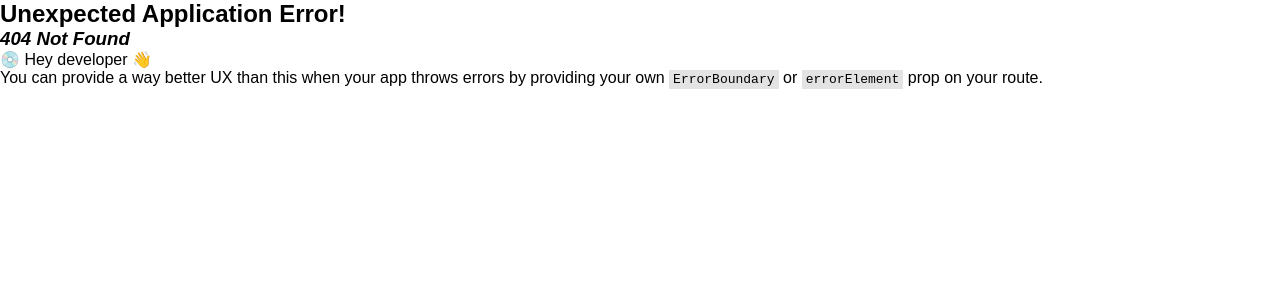
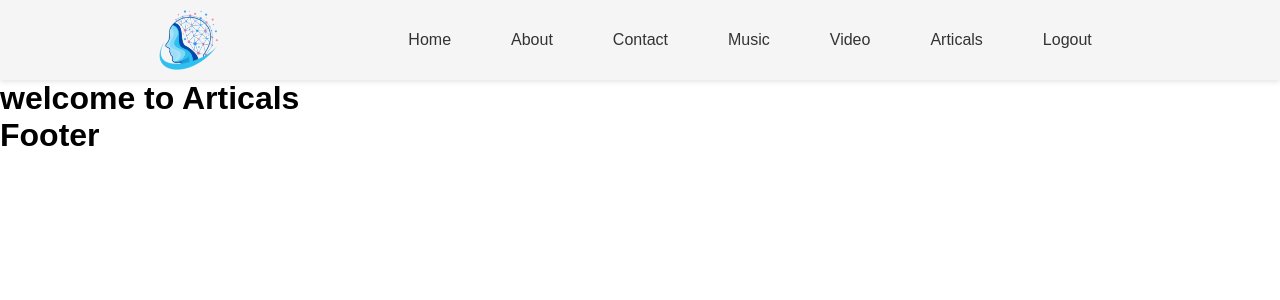
Before and after one commit to Usman-Javed-07/Ai-mental-Health-Frontend, a React (Vite) app: page /Articals in a window 1280 px wide. Before the commit this address had no page. Shown: the top 300 px of the page. Built offline with nearby package versions, Linux system fonts and the light colour scheme.

Commit message:
work on navbar section

```diff
--- a/src/components/UI/Header.jsx
+++ b/src/components/UI/Header.jsx
@@ -1,31 +1,23 @@
-
-// import { NavLink } from "react-router-dom";
-// export const Header = () => {
-//     return (
-//         <div className="header-section">
-//                <nav className="navbar">
-//                  <ul>
-//                    <li><NavLink to="/Home">Home</NavLink></li>
-//                    <li><NavLink to="/About">About</NavLink></li>
-//                    <li><NavLink to="/Music">Music</NavLink></li>
-//                    <li><NavLink to="/Vedios">Vedios</NavLink></li>
-//                    <li><NavLink to="/Contact">Contact</NavLink></li>
-//                  </ul>
-//                </nav>
-//         </div>
-//     )
-// }
 
 import { NavLink } from "react-router-dom";
+import "../css/Header.module.css"
 
 export const Header = () => {
   return (
+
     <nav>
+      <div>
+        <img src="./public/NavLogo.png" alt="website logo" />
+      </div>
+      <div>
       <NavLink to="/Home">Home</NavLink>
       <NavLink to="/About">About</NavLink>
       <NavLink to="/Contact">Contact</NavLink>
       <NavLink to="/Music">Music</NavLink>
-      <NavLink to="/Vedios">Vedios</NavLink>
+      <NavLink to="/Vedios">Video</NavLink>
+      <NavLink to="/Articals">Articals</NavLink>
+      <NavLink to="/Logout">Logout</NavLink>
+      </div>
     </nav>
   );
 };
--- /dev/null
+++ b/src/components/css/Header.module.css
@@ -0,0 +1,43 @@
+nav {
+    display: flex;
+    justify-content: space-evenly;
+    align-items: center;
+    background-color: #f5f5f5;
+    padding: 10px 20px;
+    box-shadow: 0 2px 5px rgba(0, 0, 0, 0.1);
+    position: sticky;
+    top: 0;
+    z-index: 1000;
+  }
+
+  nav div {
+    display: flex;
+    align-items: center;
+  }
+
+  nav div img {
+    height: 60px;
+    width: auto;
+    margin-right: 20px;
+  }
+
+  nav a {
+    text-decoration: none;
+    color: #333;
+    font-weight: 500;
+    margin: 0 15px;
+    padding: 8px 15px;
+    border-radius: 5px;
+    transition: background-color 0.3s, color 0.3s;
+    font-size: 16px;
+  }
+
+  nav a:hover {
+    background-color: #007bff;
+    color: white;
+  }
+
+  nav a.active {
+    background-color: #0056b3;
+    color: white;
+  }
--- /dev/null
+++ b/src/pages/Articals.jsx
@@ -0,0 +1,7 @@
+export const Articals = () => {
+    return (
+        <h1>welcome to Articals</h1>
+    )
+}
+
+export default Articals
--- /dev/null
+++ b/src/pages/Logout.jsx
@@ -0,0 +1,27 @@
+// import React from 'react';
+import { NavLink, useNavigate } from 'react-router-dom';
+
+const Logout = () => {
+  const navigate = useNavigate();
+
+  const handleLogout = () => {
+    // Clear user session (e.g., remove tokens from localStorage)
+    localStorage.removeItem('authToken');
+
+    navigate('/');
+  };
+
+  return (
+    <NavLink
+      to="/"
+      onClick={(e) => {
+        e.preventDefault();
+        handleLogout();
+      }}
+    >
+      Logout
+    </NavLink>
+  );
+};
+
+export default Logout;
```
Also changed, not shown: src/App.jsx (+12 -24 lines), public/NavLogo.png (added), src/index.css (line endings or trailing spaces).
